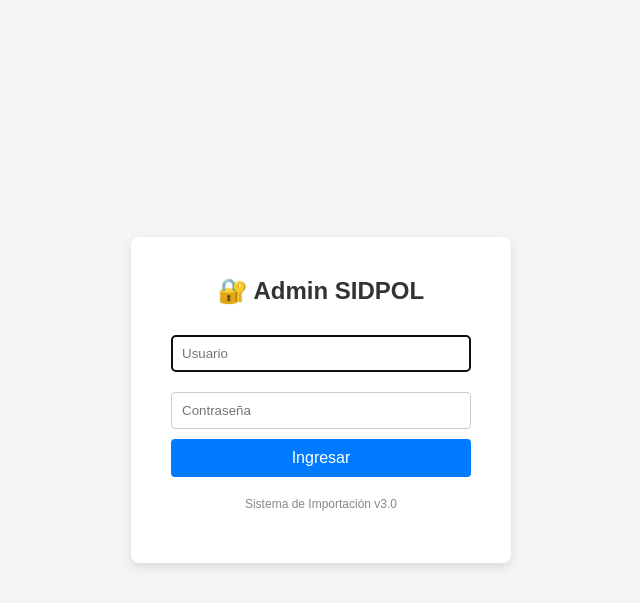
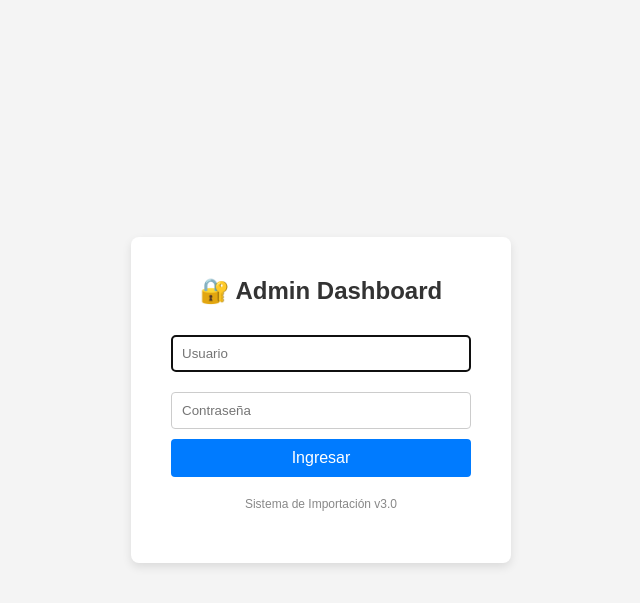
Before and after one commit to fcjpunap/DASHBOARD, a PHP site: page /admin/index.php in a window 1280 px wide. Shown: the top 603 px of the page, without its empty margins (319-959 px from the left). Run offline with PHP 8.4, Linux system fonts and the light colour scheme.

Commit message:
Update amin login title from Admin SIDPOL to Admin Dashboard

```diff
--- a/admin/index.php
+++ b/admin/index.php
@@ -25,7 +25,7 @@ if ($_SERVER["REQUEST_METHOD"] == "POST") {
 
 <head>
     <meta charset="UTF-8">
-    <title>Acceso Admin SIDPOL</title>
+    <title>Acceso Admin Dashboard</title>
     <style>
         body {
             font-family: sans-serif;
@@ -85,7 +85,7 @@ if ($_SERVER["REQUEST_METHOD"] == "POST") {
 
 <body>
     <div class="login-box">
-        <h2>🔐 Admin SIDPOL</h2>
+        <h2>🔐 Admin Dashboard</h2>
         <?php if (isset($error)) {
             echo "<p class='error'>$error</p>";
         } ?>
```
